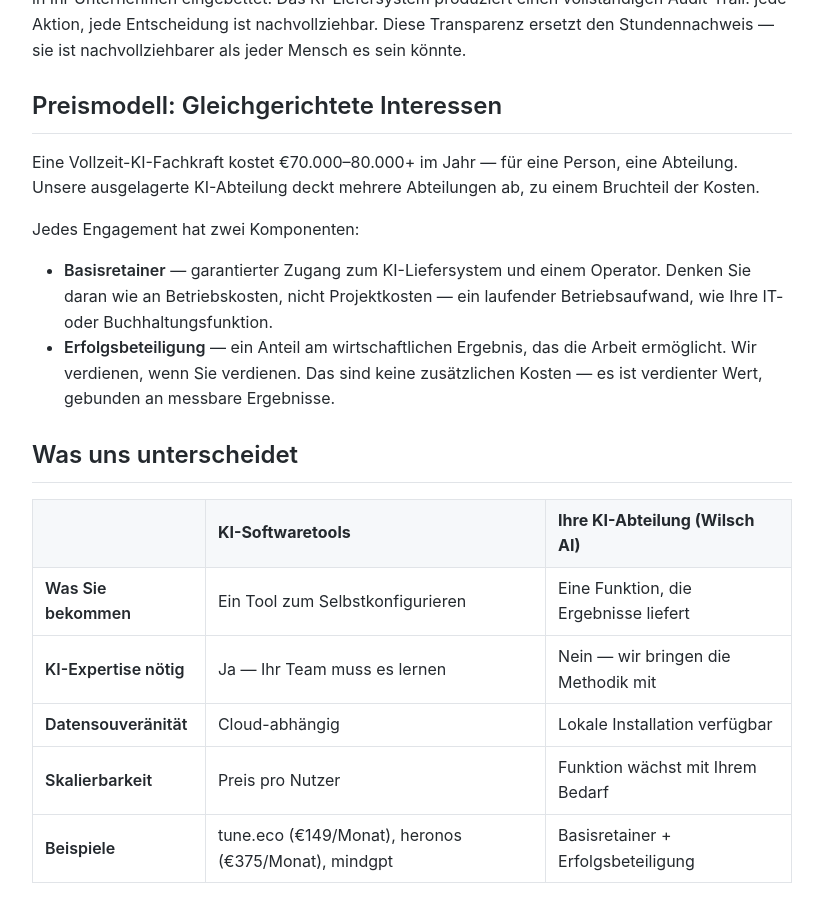
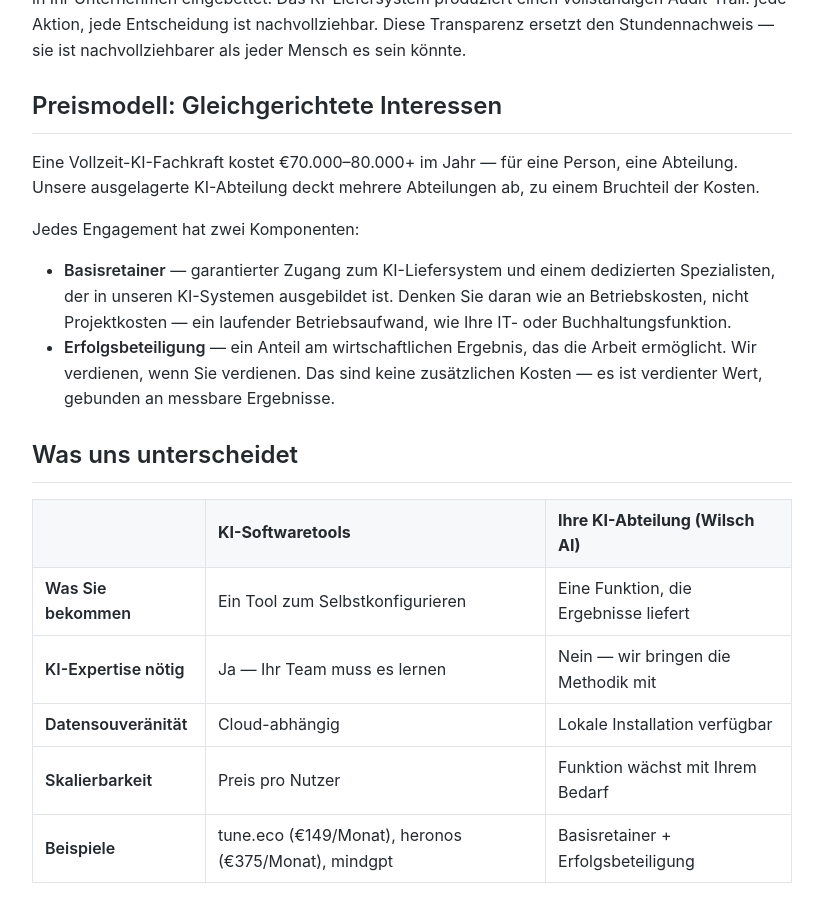
Before and after one commit to MariusWilsch/public-wilsch-ai-pages, a Jekyll site: the page built from project/soloforce/ai-department-flyer-de.md, in a window 1280 px wide and 900 px high, scrolled down 3069 px. Shown: the whole window, without its empty margins (228-1051 px from the left). Built offline with Jekyll 4.4.1, drawn with Linux system fonts in a browser that asks for light colours; our own code applies the rules of GitHub Pages for plain Markdown files.

Commit message:
Sync from hippocampus 2026-02-21

```diff
--- a/project/soloforce/ai-department-flyer-de.md
+++ b/project/soloforce/ai-department-flyer-de.md
@@ -69,7 +69,7 @@ Eine Vollzeit-KI-Fachkraft kostet €70.000–80.000+ im Jahr — für eine Pers
 
 Jedes Engagement hat zwei Komponenten:
 
-- **Basisretainer** — garantierter Zugang zum KI-Liefersystem und einem Operator. Denken Sie daran wie an Betriebskosten, nicht Projektkosten — ein laufender Betriebsaufwand, wie Ihre IT- oder Buchhaltungsfunktion.
+- **Basisretainer** — garantierter Zugang zum KI-Liefersystem und einem dedizierten Spezialisten, der in unseren KI-Systemen ausgebildet ist. Denken Sie daran wie an Betriebskosten, nicht Projektkosten — ein laufender Betriebsaufwand, wie Ihre IT- oder Buchhaltungsfunktion.
 - **Erfolgsbeteiligung** — ein Anteil am wirtschaftlichen Ergebnis, das die Arbeit ermöglicht. Wir verdienen, wenn Sie verdienen. Das sind keine zusätzlichen Kosten — es ist verdienter Wert, gebunden an messbare Ergebnisse.
 
 ## Was uns unterscheidet
```
Also changed, not shown: project/soloforce/ai-department-flyer-en.md (+1 -1 lines).
